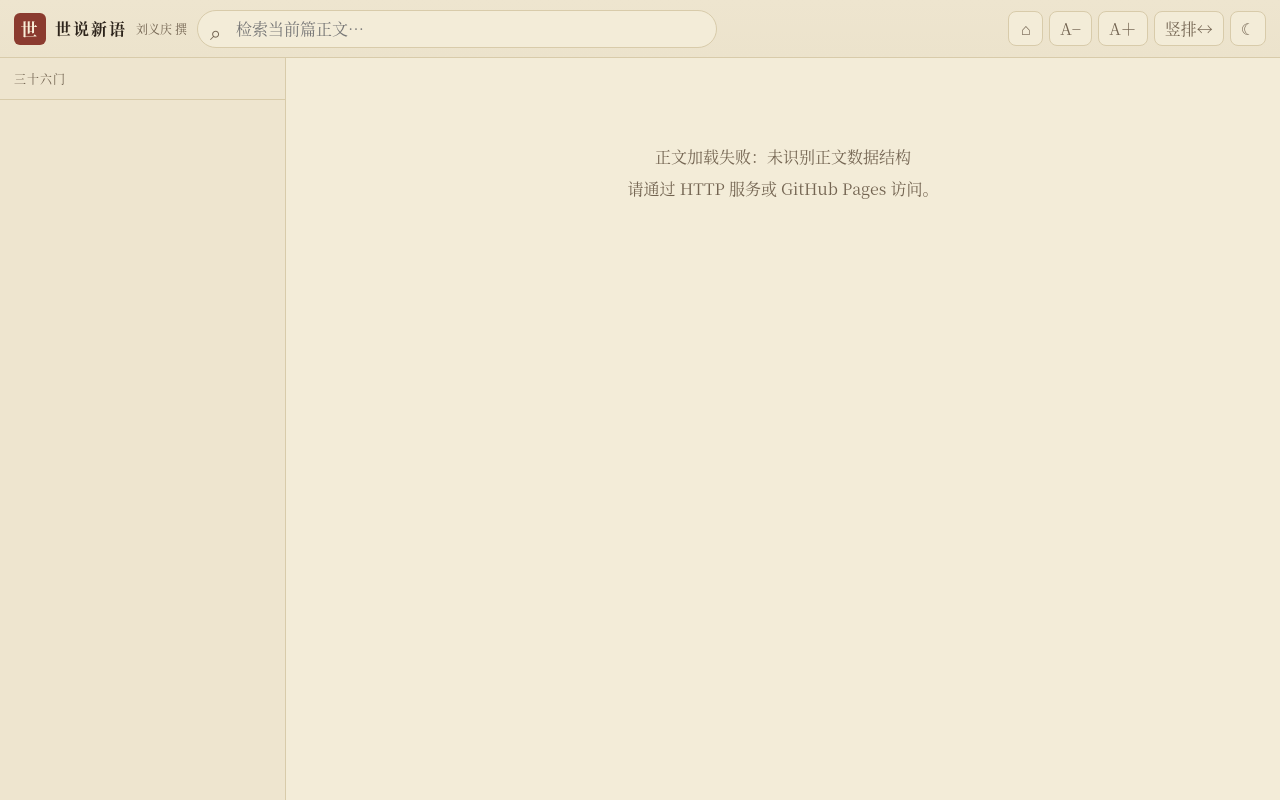
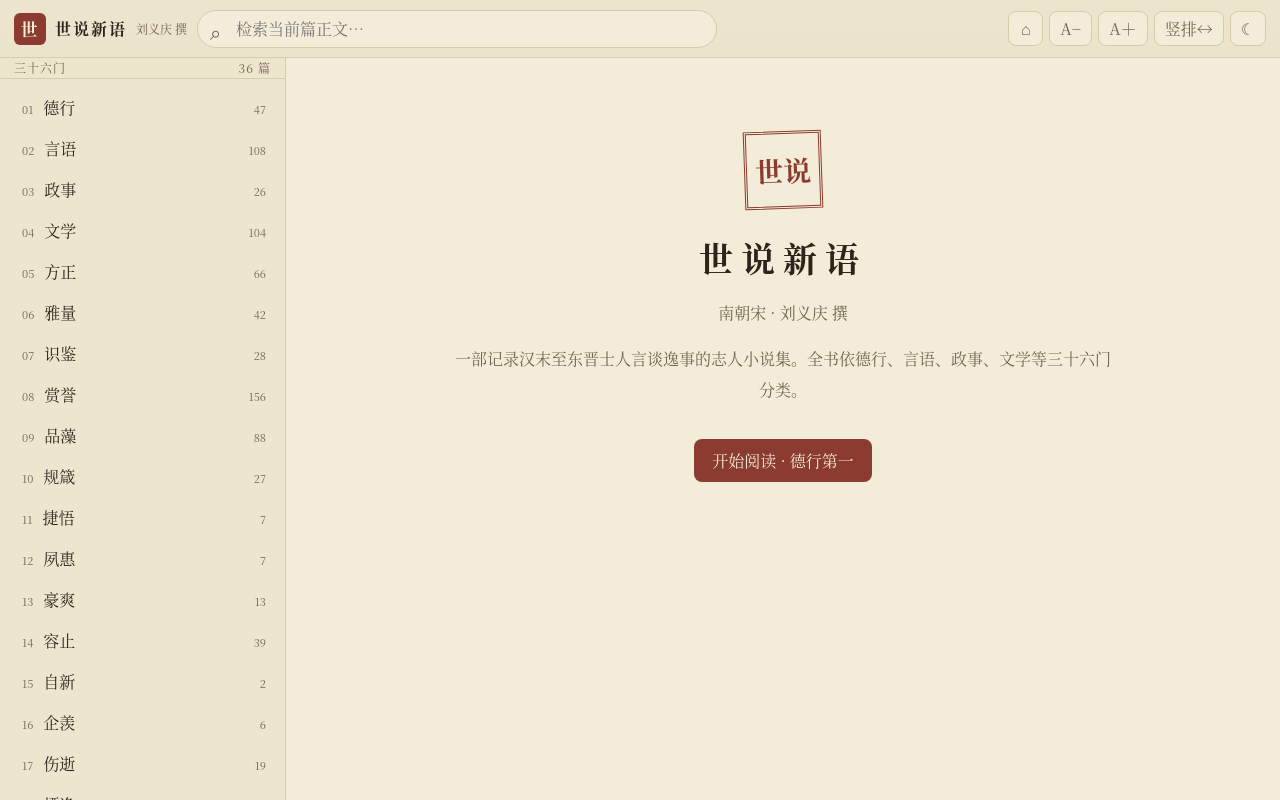
Before and after one commit to luckyJimLu/shishuo-xinyu, a website: page index.html in a window 1280 px wide. Drawn offline with Linux system fonts and the light colour scheme.

Commit message:
fix: support Shishuo Xinyu articles dataset

```diff
--- a/index.html
+++ b/index.html
@@ -63,7 +63,7 @@ async function init(){
   try{
     const r=await fetch("./data/shishuo-xinyu.json"); if(!r.ok) throw new Error("HTTP "+r.status);
     const data=await r.json();
-    book=Array.isArray(data)?data:(data.content||data.data||[]);
+    book=Array.isArray(data)?data:(data.articles||data.content||data.data||[]);
     if(!Array.isArray(book)||!book.length) throw new Error("未识别正文数据结构");
     renderNav();
     $("#total").textContent=book.length+" 篇";
```
